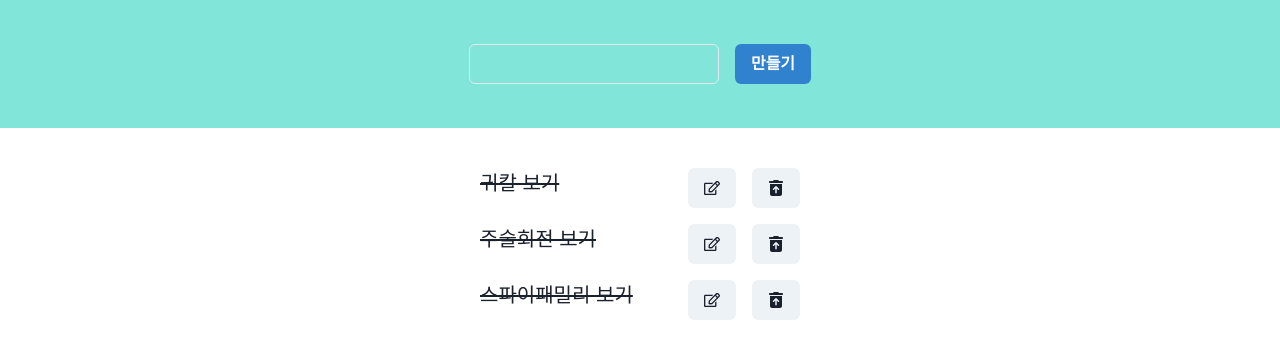
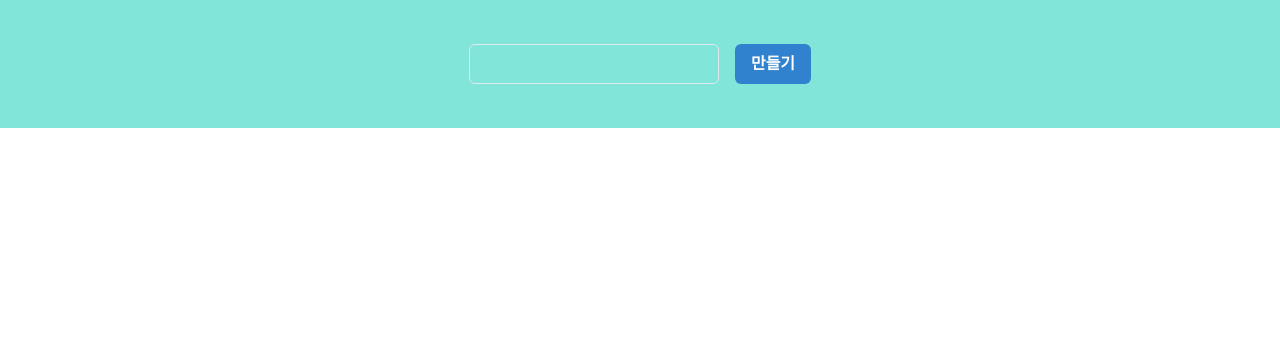
Before and after one commit to min8802/To-DO-LIST, a React (Vite) app: page / in a window 1280 px wide. Shown: the top 358 px of the page. Built offline with nearby package versions, Linux system fonts and the light colour scheme.

Commit message:
sampleData edit

```diff
--- a/src/App.tsx
+++ b/src/App.tsx
@@ -23,7 +23,7 @@ const sampleData: ITodo[] = [
 ];
 
 const App: FC = () => {
-  const [todos, setTodos] = useState<ITodo[]>(sampleData);
+  const [todos, setTodos] = useState<ITodo[]>([]);
 
 
   return <Flex flexDir="column" minH="100vh">
```
